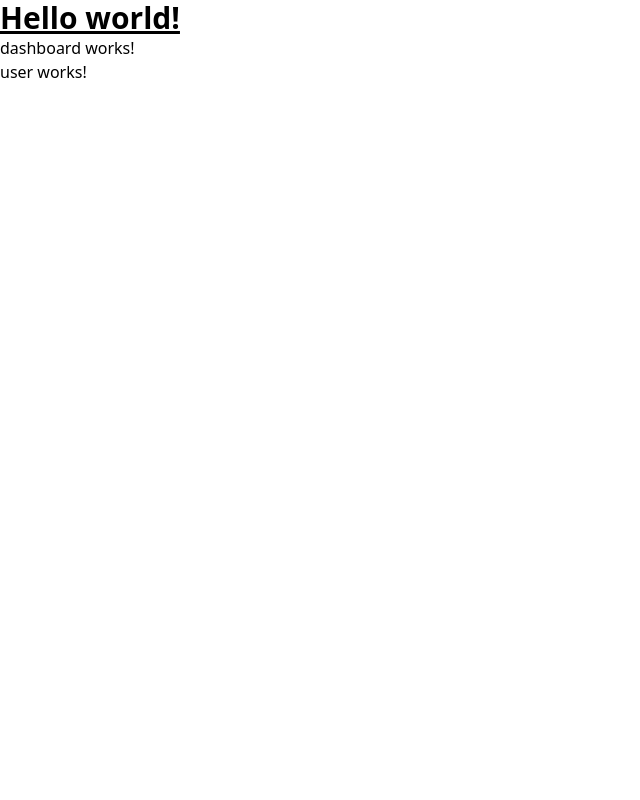
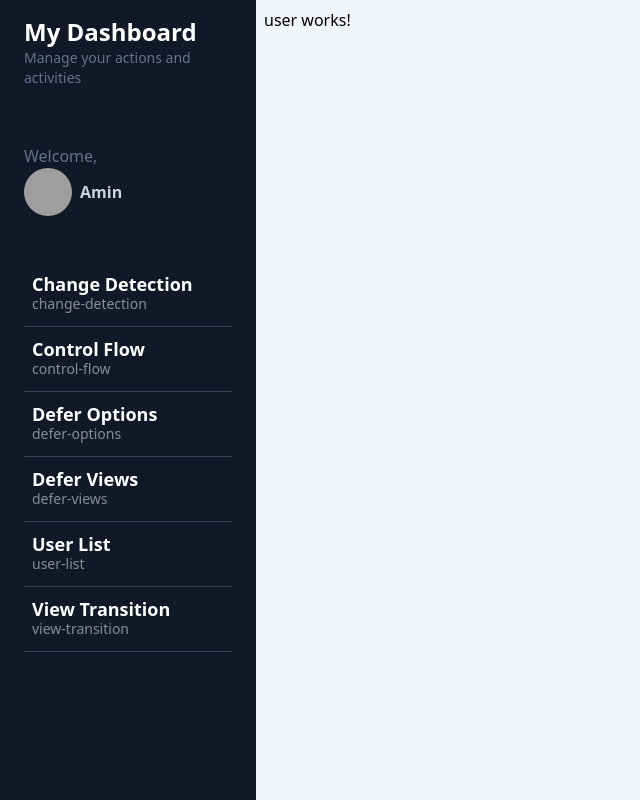
Before and after one commit to AminEl93/MyDashboardApp, an Angular app: page /dashboard/user/1 in a window 1280 px wide. Shown: the whole page, without its empty margins (0-640 px from the left). Built offline with nearby package versions, Linux system fonts and the light colour scheme; grey boxes are pictures that could not be loaded.

Commit message:
Menú lateral con las opciones

```diff
--- a/src/app/app.component.html
+++ b/src/app/app.component.html
@@ -1,5 +1 @@
-<h1 class="text-3xl font-bold underline">
-  Hello world!
-</h1>
-
 <router-outlet/>
--- a/src/app/dashboard/dashboard.component.html
+++ b/src/app/dashboard/dashboard.component.html
@@ -1,2 +1,8 @@
-<p>dashboard works!</p>
-<router-outlet />
+<div class="flex bg-slate-100 overflow-y-scroll w-screen h-screen antialiased text-black selection:bg-blue-600 selection:text-white">
+    <div class="flex relative w-screen">
+        <app-side-menu/>
+        <div class="text-black px-2 mt-2 w-full">
+            <router-outlet/>
+        </div>
+    </div>
+</div>
--- a/src/app/dashboard/dashboard.component.ts
+++ b/src/app/dashboard/dashboard.component.ts
@@ -1,9 +1,10 @@
 import { Component } from '@angular/core';
 import { RouterModule } from '@angular/router';
+import { SideMenuComponent } from '../shared/side-menu/side-menu.component';
 
 @Component({
     standalone: true,
-    imports: [RouterModule],
+    imports: [RouterModule, SideMenuComponent],
     templateUrl: './dashboard.component.html'
 })
 
--- a/src/app/shared/side-menu/side-menu.component.html
+++ b/src/app/shared/side-menu/side-menu.component.html
@@ -1 +1,31 @@
-<p>side-menu works!</p>
+<div id="menu" class="bg-gray-900 min-h-screen z-10 text-slate-300 w-64 left-0 h-screen overflow-y-scroll">
+    <div id="logo" class="my-4 px-6">
+        <h1 class="text-lg md:text-2xl font-bold text-white">My Dashboard</h1>
+        <p class="text-slate-500 text-sm">Manage your actions and activities</p>
+    </div>
+    <div id="profile" class="px-6 py-10">
+        <p class="text-slate-500">Welcome,</p>
+        <a href="#" class="inline-flex space-x-2 items-center">
+            <span>
+                <img class="object-cover rounded-full w-12 h-12" src="https://media.istockphoto.com/id/502889355/es/foto/mant%C3%A9ngase-actualizado-con-las-%C3%BAltimas-noticias.jpg?s=612x612&w=0&k=20&c=ZB2oAOusatnzLHT2R2yJVbfdk-qE24NXlO2yFXNSJV8=" alt="">
+            </span>
+            <span class="text-sm md:text-base font-bold">Amin</span>
+        </a>
+    </div>
+
+    <!-- Opciones del menú -->
+    <div id="nav" class="w-full px-6">
+        @for(item of menuItems; track $index) {
+            <a
+                [routerLink]="item.path"
+                routerLinkActive="bg-blue-800"
+                class="w-full px-2 inline-flex space-x-2 items-center border-b border-slate-700 py-3 hover:bg-white/5 transition ease-linear duration-150"
+            >
+                <div class="flex flex-col">
+                    <span class="text-lg font-bold leading-5 text-white">{{ item.title }}</span>
+                    <span class="text-sm text-white/50 hidden md:block">{{ item.path }}</span>
+                </div>
+            </a>
+        }
+    </div>
+</div>
--- a/src/app/shared/side-menu/side-menu.component.ts
+++ b/src/app/shared/side-menu/side-menu.component.ts
@@ -1,12 +1,20 @@
 import { Component } from '@angular/core';
+import { CommonModule } from '@angular/common';
+import { RouterModule } from '@angular/router';
+
+import { routes } from '../../app.routes';
 
 @Component({
     selector: 'app-side-menu',
     standalone: true,
-    imports: [],
+    imports: [CommonModule, RouterModule],
     templateUrl: './side-menu.component.html'
 })
 
 export class SideMenuComponent {
-
+    public menuItems = routes
+        .map((route) => route.children ?? [])
+        .flat()
+        .filter((route) => route && route.path)
+        .filter((route) => !route.path?.includes(':'));
 }
```
